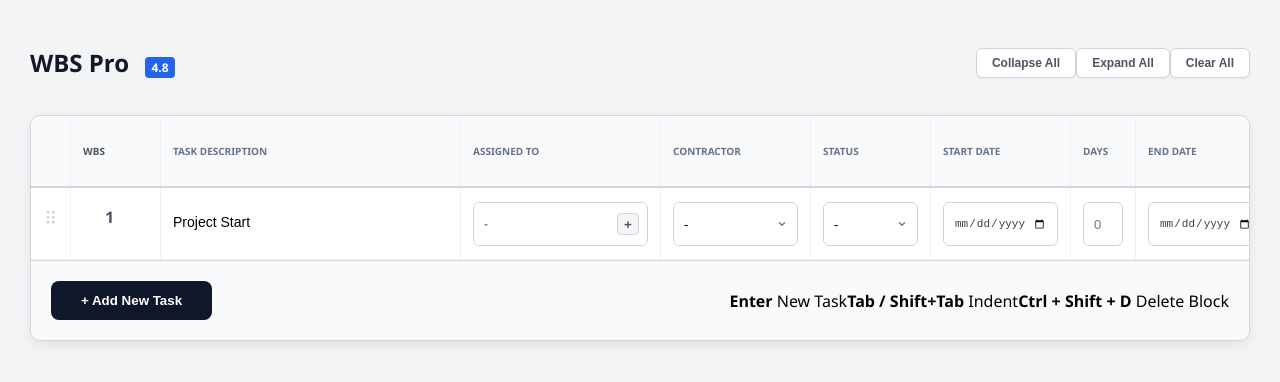
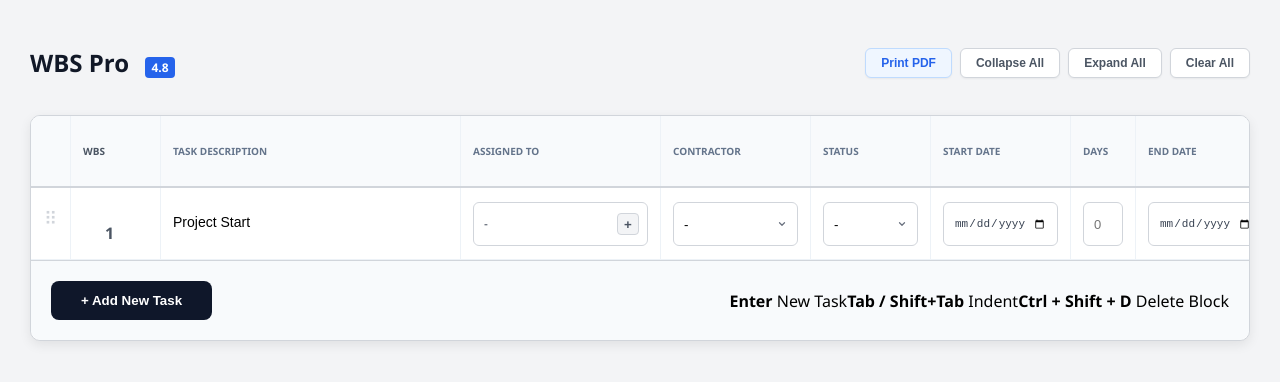
Before and after one commit to jayeshk9/wbs-pro-tool, a React (Create React App) app: page / in a window 1280 px wide. Shown: the top 382 px of the page. Built offline with nearby package versions, Linux system fonts and the light colour scheme.

Commit message:
Print feature

```diff
--- a/package.json
+++ b/package.json
@@ -11,6 +11,8 @@
     "@testing-library/jest-dom": "^6.9.1",
     "@testing-library/react": "^16.3.2",
     "@testing-library/user-event": "^13.5.0",
+    "jspdf": "^2.5.1",
+    "jspdf-autotable": "^3.8.2",
     "react": "^19.2.5",
     "react-dom": "^19.2.5",
     "react-scripts": "5.0.1",
--- a/src/App.css
+++ b/src/App.css
@@ -16,12 +16,18 @@
 .header-top h1 { font-size: 24px; color: #111827; }
 .header-top h1 small { font-size: 12px; background: var(--primary); color: white; padding: 2px 6px; border-radius: 4px; margin-left: 10px; }
 
+.bulk-actions { display: flex; gap: 8px; }
+
 .secondary-btn {
   background: white; border: 1px solid var(--border); padding: 7px 15px;
   border-radius: 6px; font-size: 12px; cursor: pointer; font-weight: 600;
   color: #4b5563; transition: all 0.2s; box-shadow: 0 1px 2px rgba(0,0,0,0.05);
 }
 .secondary-btn:hover { background: #f9fafb; color: #111827; border-color: #9ca3af; }
+
+.print-btn { background: #eff6ff; color: var(--primary); border-color: #bfdbfe; }
+.print-btn:hover { background: #dbeafe; border-color: #93c5fd; }
+
 .delete-all:hover { color: #ef4444; border-color: #fca5a5; background: #fff5f5; }
 
 .wbs-container {
@@ -32,7 +38,6 @@
 
 .wbs-table { display: flex; flex-direction: column; width: 100%; }
 
-/* Stretching columns ensures vertical lines are unbroken */
 .wbs-row {
   display: flex;
   align-items: stretch;
@@ -44,7 +49,6 @@
 .wbs-row:hover { background: #fafafa; }
 .z-top { z-index: 100 !important; }
 
-/* Grid Vertical Borders */
 .col {
   padding: 0 12px;
   flex-shrink: 0;
@@ -53,7 +57,6 @@
   border-right: 1px solid var(--grid-line);
 }
 
-/* Header Alignment Fixes */
 .header-row {
   background: #f8fafc;
   font-size: 10px;
@@ -71,11 +74,10 @@
     height: 100%;
 }
 
-/* Specific Widths for Header/Body Sync */
 .drag-handle-placeholder, .drag-handle { width: 40px; justify-content: center; }
 .drag-handle { padding-top: 18px; color: #d1d5db; font-size: 18px; cursor: grab; }
 
-.num-col { width: 90px; font-weight: 800; color: #4b5563; padding-top: 18px; }
+.num-col { width: 90px; font-weight: 800; color: #4b5563; padding-top: 18px; display: flex; align-items: center; }
 .task-col { width: 300px; }
 .assigned-col { width: 200px; }
 .contractor-col { width: 150px; }
@@ -85,7 +87,6 @@
 .remarks-col { flex: 1; min-width: 250px; }
 .action-col { width: 55px; justify-content: center; border-right: none; align-items: center; padding-top: 0; flex-shrink: 0; }
 
-/* Clean Input Containment */
 .task-input-wrapper { width: 100%; padding-top: var(--input-offset); }
 .task-input-field {
   width: 100%; border: none; padding: 12px 0; font-size: 14px; background: transparent; font-weight: 500;
@@ -97,7 +98,7 @@
   height: 44px;
   border: 1px solid var(--border);
   border-radius: 6px;
-  padding: 0; /* Padding handled by internal input to avoid "boxes coming out" */
+  padding: 0;
   font-size: 13px;
   background: white;
   display: flex;
@@ -107,7 +108,6 @@
   margin-bottom: 12px;
 }
 
-/* Internal inputs strip browser styling */
 .clean-input {
   width: 100%;
   border: none;
@@ -118,7 +118,6 @@
   outline: none;
 }
 
-/* Hide number field arrows (spin buttons) that mess up layout */
 .clean-input::-webkit-outer-spin-button,
 .clean-input::-webkit-inner-spin-button {
   -webkit-appearance: none;
@@ -126,7 +125,6 @@
 }
 .clean-input[type=number] { -moz-appearance: textfield; }
 
-/* Normalize Date Picker Layout */
 .date-input { font-family: monospace; font-size: 11px; color: #374151; }
 
 .remarks-textarea {
@@ -140,7 +138,6 @@
 }
 .remarks-textarea:focus { outline: none; border-color: var(--primary); box-shadow: 0 0 0 2px rgba(37,99,235,0.1); }
 
-/* Blue Toggle Triangles */
 .collapse-toggle {
   background: none; border: none; cursor: pointer; font-size: 10px;
   color: var(--primary); width: 18px; margin-right: 4px; padding: 0;
@@ -148,7 +145,6 @@
 }
 .collapse-toggle.hidden { visibility: hidden; }
 
-/* Assigned To Popover */
 .popover-menu {
   position: absolute; top: calc(100% + 5px); right: 0; z-index: 1001; background: white;
   border: 1px solid var(--border); border-radius: 8px; padding: 0;
--- a/src/App.js
+++ b/src/App.js
@@ -1,5 +1,7 @@
 import React, { useState, useEffect, useCallback } from 'react';
 import { DragDropContext, Droppable, Draggable } from '@hello-pangea/dnd';
+import jsPDF from 'jspdf';
+import autoTable from 'jspdf-autotable';
 import './App.css';
 
 const ASSIGNED_OPTIONS = ["Sunny", "Kamlesh", "Satyanarayan", "Pradeep", "Yogesh", "Naresh", "Lokesh", "Jay"];
@@ -40,6 +42,68 @@
     }
     return lastIndex;
   }, [tasks]);
+
+  const generateWBSString = (index) => {
+    let counters = [0, 0, 0, 0, 0, 0], prev = -1;
+    for (let i = 0; i <= index; i++) {
+      if (tasks[i].level > prev) {
+        counters.fill(0, tasks[i].level);
+        counters[tasks[i].level] = 1;
+      } else {
+        counters[tasks[i].level]++;
+      }
+      prev = tasks[i].level;
+    }
+    return counters.slice(0, tasks[index].level + 1).join('.');
+  };
+
+  const exportToPDF = () => {
+    const doc = new jsPDF('l', 'mm', 'a4');
+    const today = new Date().toLocaleDateString('en-GB', {
+        weekday: 'long', day: 'numeric', month: 'long', year: 'numeric'
+    });
+
+    // Replicating Reference Header Style [cite: 1, 2, 3, 4]
+    doc.setFontSize(16);
+    doc.text("WBS-Project Report", 14, 15);
+    doc.setFontSize(10);
+    doc.text("Work Breakdown Structure", 14, 22);
+    doc.text(today, 14, 28);
+
+    const tableData = tasks.map((task, index) => {
+      const wbsNum = generateWBSString(index);
+      const indent = "  ".repeat(task.level);
+      return [
+        wbsNum,
+        indent + task.text,
+        task.assignedTo.join(', ') || '-',
+        task.contractor || '-',
+        task.status,
+        task.endDate || '-',
+        task.remarks || '-'
+      ];
+    });
+
+    autoTable(doc, {
+      startY: 35,
+      head: [['WBS', 'Task', 'Stakeholders', 'Owner', 'Status', 'Due', 'Notes']],
+      body: tableData,
+      theme: 'grid',
+      headStyles: { fillGray: [240, 240, 240], textColor: [50, 50, 50], fontStyle: 'bold', fontSize: 9 },
+      styles: { fontSize: 8, cellPadding: 3, valign: 'middle' },
+      columnStyles: {
+        0: { cellWidth: 18 }, // WBS
+        1: { cellWidth: 70 }, // Task
+        2: { cellWidth: 40 }, // Stakeholders
+        3: { cellWidth: 30 }, // Owner
+        4: { cellWidth: 25 }, // Status
+        5: { cellWidth: 25 }, // Due
+        6: { cellWidth: 'auto' } // Notes
+      }
+    });
+
+    doc.save(`WBS_Report_${new Date().toISOString().split('T')[0]}.pdf`);
+  };
 
   const updateDates = (task, field, value) => {
     let { startDate, days, endDate } = { ...task, [field]: value };
@@ -143,6 +207,7 @@
         <div className="header-top">
           <h1>WBS Pro <small>4.8</small></h1>
           <div className="bulk-actions">
+            <button className="secondary-btn print-btn" onClick={exportToPDF}>Print PDF</button>
             <button className="secondary-btn" onClick={() => setTasks(tasks.map(t => ({...t, isCollapsed: true})))}>Collapse All</button>
             <button className="secondary-btn" onClick={() => setTasks(tasks.map(t => ({...t, isCollapsed: false})))}>Expand All</button>
             <button className="secondary-btn delete-all" onClick={() => window.confirm("Clear project?") && setTasks([{ id: 'init', text: '', level: 0, isCollapsed: false, assignedTo: [], status: '-' }])}>Clear All</button>
@@ -199,15 +264,7 @@
                               <button className={`collapse-toggle ${hasChildren ? '' : 'hidden'}`} onClick={() => toggleSelection(task.id, 'isCollapsed', !task.isCollapsed)}>
                                 {task.isCollapsed ? '▶' : '▼'}
                               </button>
-                              {(function(){
-                                let counters = [0,0,0,0,0,0], prev = -1;
-                                for(let i=0; i<=index; i++){
-                                  if(tasks[i].level > prev) { counters.fill(0, tasks[i].level); counters[tasks[i].level]=1; }
-                                  else counters[tasks[i].level]++;
-                                  prev = tasks[i].level;
-                                }
-                                return counters.slice(0, task.level+1).join('.');
-                              })()}
+                              {generateWBSString(index)}
                             </div>
 
                             <div className="col task-col">
```
Also changed, not shown: 1 other file (tests, documents, lock files or other folders).
